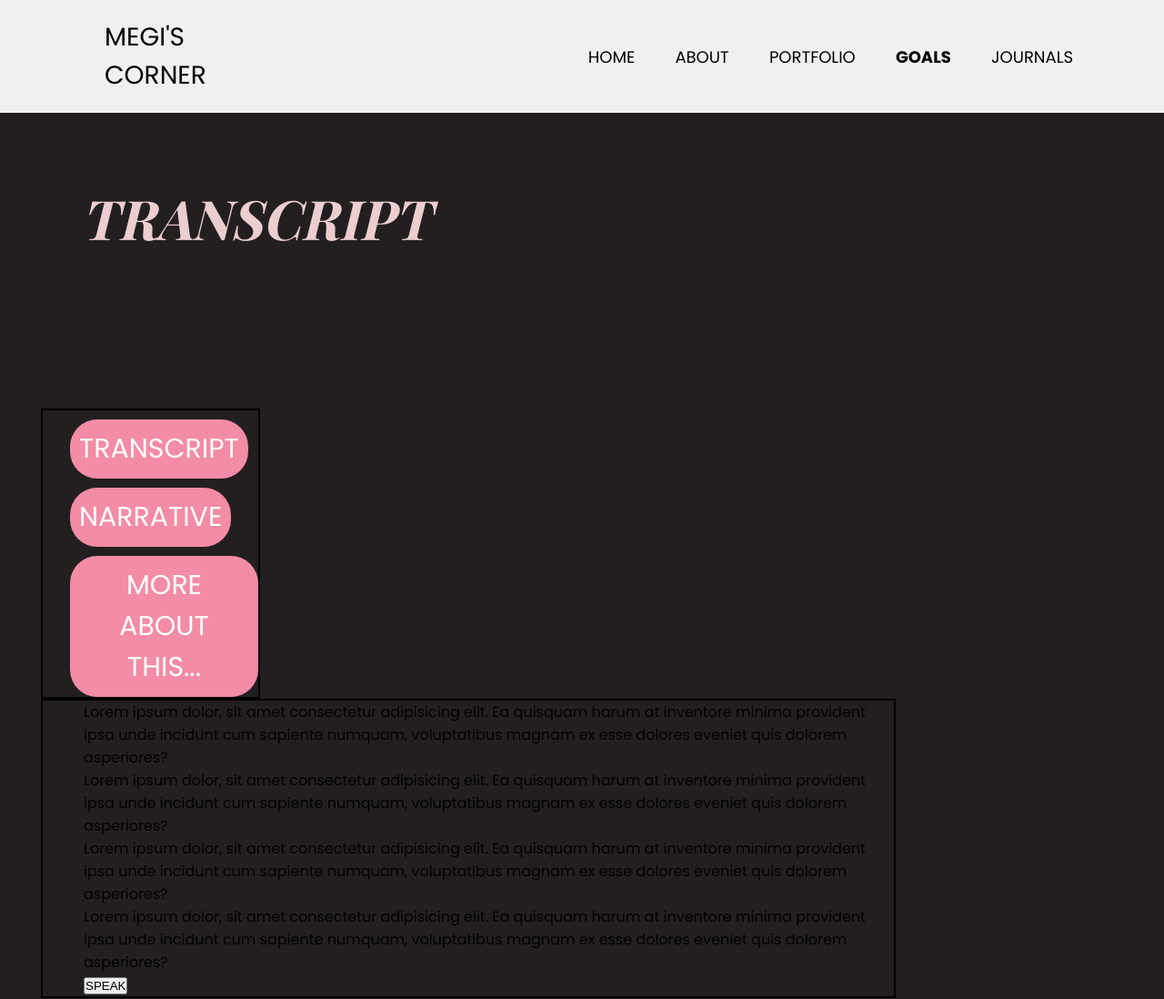
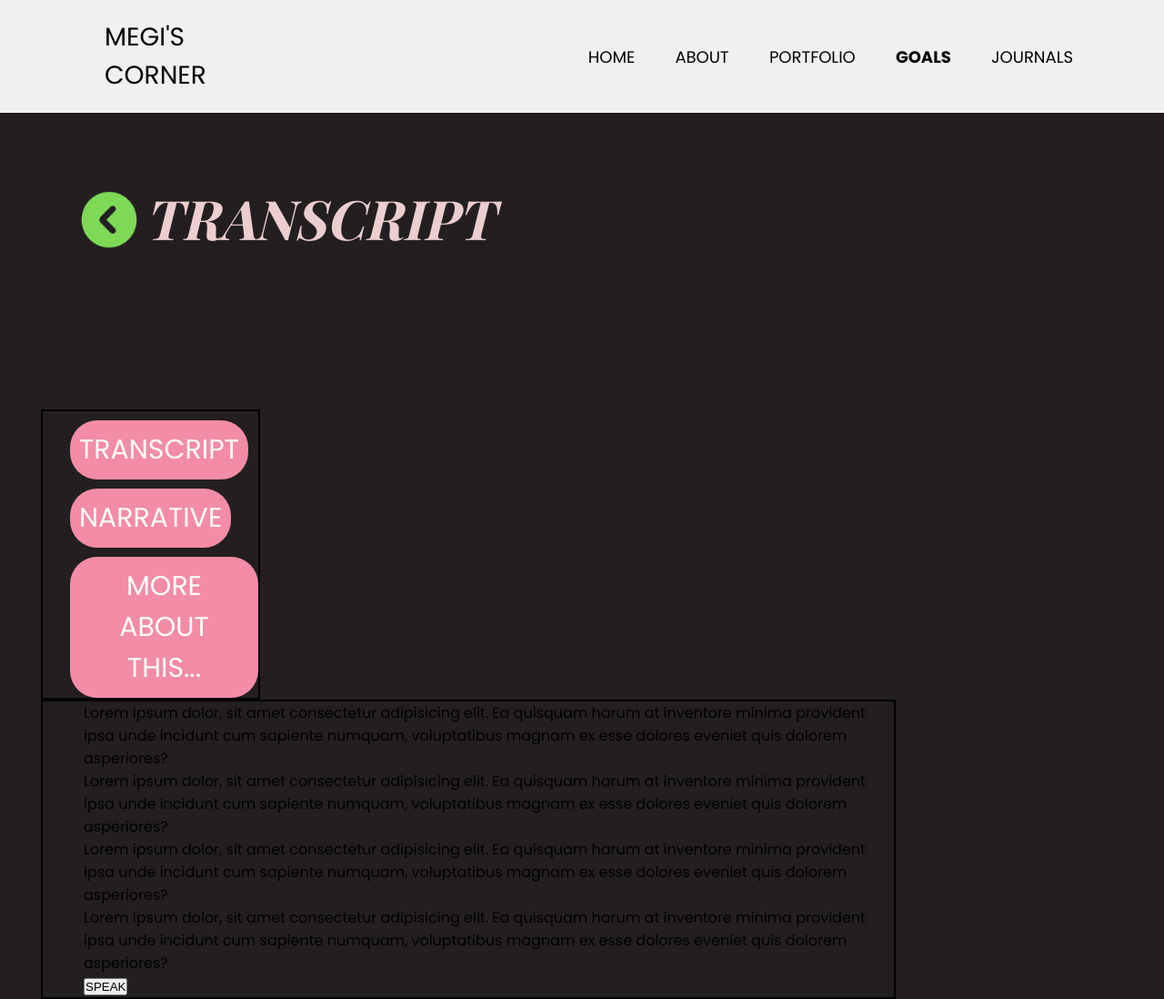
Before and after one commit to miyooj/Megi-Corner, a plain HTML site: page goals/narrative.html in a window 1280 px wide. Shown: the whole page at 91% size. Drawn offline with nearby package versions, Linux system fonts and the light colour scheme; a web font is replaced by a local one.

Commit message:
Add files via upload

```diff
--- a/goals/narrative.html
+++ b/goals/narrative.html
@@ -117,7 +117,7 @@
     <div class="box1">
         <div class="buttons">
             <div class="back-button">
-                <a href="#"><img src="assets/pictures/back.png" alt=""></a>
+                <a href="../goals.html"><img src="../assets/pictures/back.png" alt=""></a>
                 <p>TRANSCRIPT</p>
             </div>
         </div>
```
Also changed, not shown: goals/transcript.html (+1 -1 lines).
